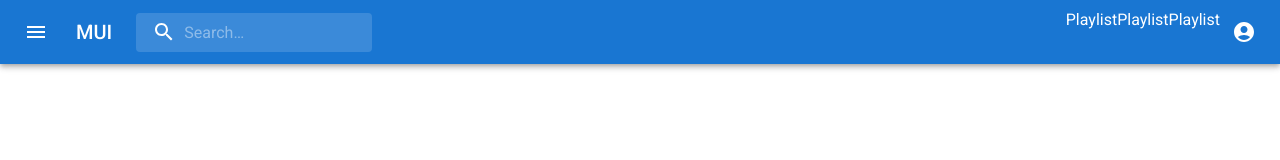
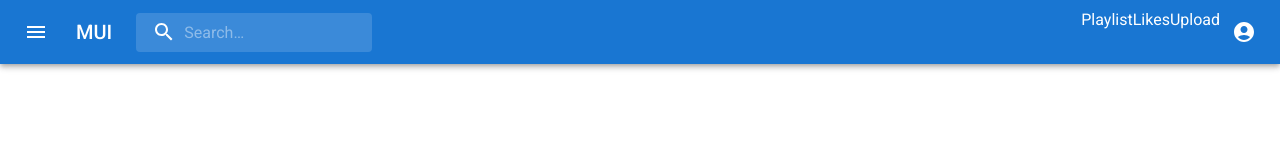
Before and after one commit to huytran72/ZingMusic, a Next.js app in the folder Zing_Music/: page / in a window 1280 px wide. Shown: the top 160 px of the page. Built offline with nearby package versions, Linux system fonts and the light colour scheme.

Commit message:
Update app.header.tsx

```diff
--- a/Zing_Music/src/components/header/app.header.tsx
+++ b/Zing_Music/src/components/header/app.header.tsx
@@ -188,8 +188,8 @@ export default function AppHeader() {
           <Box sx={{ flexGrow: 1 }} />
           <Box sx={{ display: { xs: "none", md: "flex" } }}>
             <span>Playlist</span>
-            <span>Playlist</span>
-            <span>Playlist</span>
+            <span>Likes</span>
+            <span>Upload</span>
 
             <IconButton
               size="large"
```
